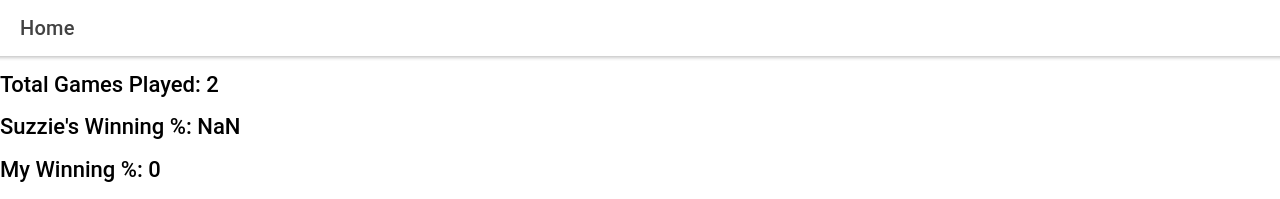
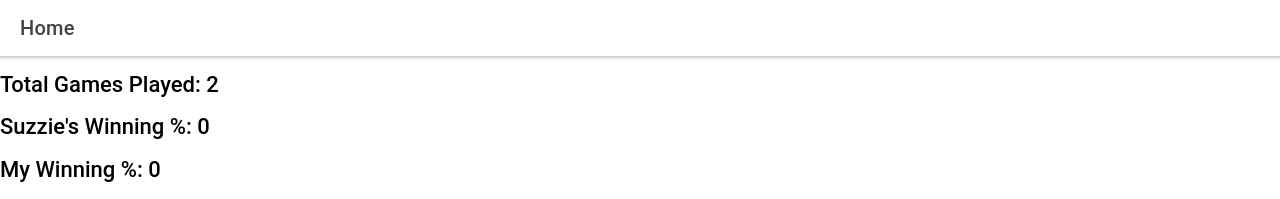
Before and after one commit to 2022-spring-adv-fe-mon/tca-risk, a React (Create React App) app: page /home#/home in a window 1280 px wide. Shown: the top 199 px of the page. Built offline with nearby package versions, Linux system fonts and the light colour scheme.

Commit message:
Fixed NaN problem.

```diff
--- a/src/pages/Home.tsx
+++ b/src/pages/Home.tsx
@@ -24,6 +24,12 @@ const calculateShortestGame = (r: gameResult[]) => (
   )
 );
 const Home: React.FC<HomeProps> = ({gameResults}) => {
+
+  const suzziesWinningPercentage =
+   !isNaN(calculateWinningPercentage(gameResults, "Suzzie"))
+   ? calculateWinningPercentage(gameResults, "Suzzie")
+   : 0;
+
   return (
     <IonPage>
       <IonHeader>
@@ -41,7 +47,7 @@ const Home: React.FC<HomeProps> = ({gameResults}) => {
           Total Games Played: {gameResults.length}
         </h3>
         <h3>
-          Suzzie's Winning %: {calculateWinningPercentage(gameResults, "Suzzie")}
+          Suzzie's Winning %: {suzziesWinningPercentage}
         </h3>
         <h3>
           My Winning %: {calculateWinningPercentage(gameResults, "Me")}
```
